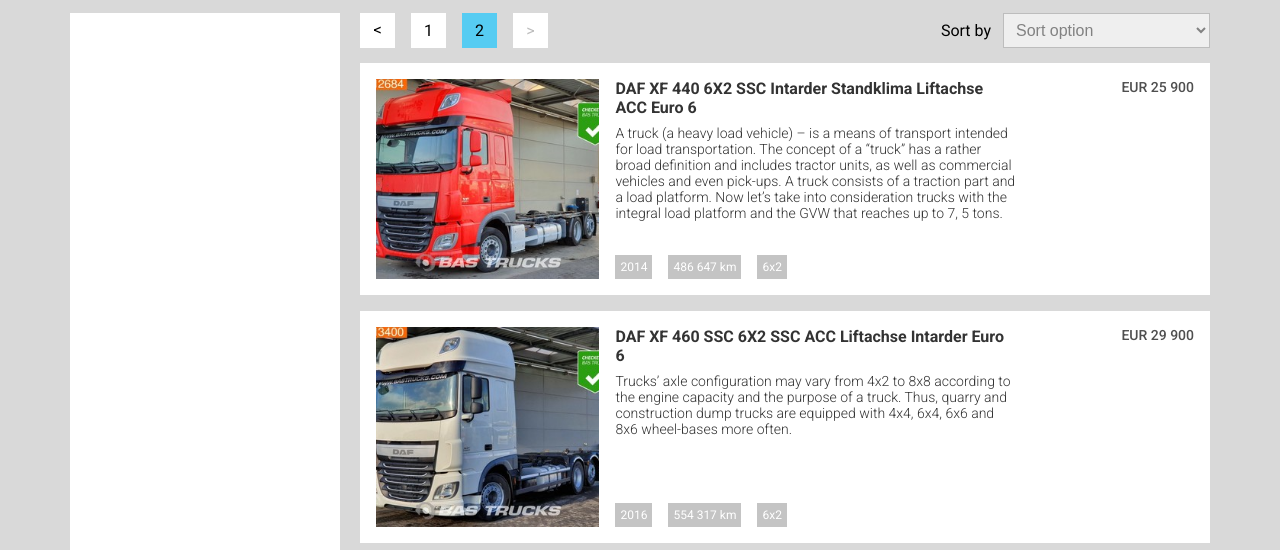
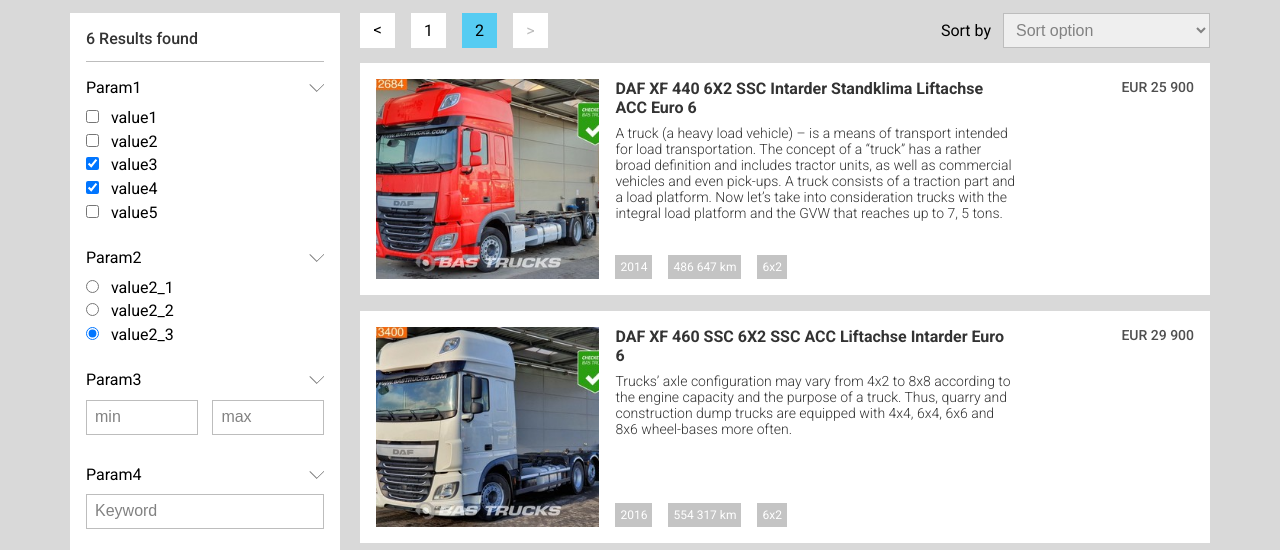
Before and after one commit to Seaboard191743/webm-trucks, a website built with webpack: page src/index.html in a window 1280 px wide. Shown: the part 250-800 px from the top of the page. Built offline with nearby package versions, Linux system fonts and the light colour scheme.

Commit message:
feat: improve styles

```diff
--- a/src/index.html
+++ b/src/index.html
@@ -24,7 +24,65 @@
             <h2>Heading Level 1</h2>
         </div>
         <div class="main__container">
-            <div class="result main__result"></div>
+            <div class="result main__result">
+                <div class="result__title"></div>
+                <form class="result__form">
+                    <div class="param">
+                        <div class="param__head">
+                            <span>Param1</span>
+                            <img class="dropdown" src="../images/icons/dropdown_Arrow.svg" alt="arrow">
+                        </div>
+                        <div class="param__body param__checkbox">
+                            <input type="checkbox" class="box" id="val1">
+                            <label for="val1">value1</label><br>
+                            <input type="checkbox" class="box" id="val2">
+                            <label for="val2">value2</label><br>
+                            <input type="checkbox" class="box" id="val3" checked>
+                            <label for="val3">value3</label><br>
+                            <input type="checkbox" class="box" id="val4" checked>
+                            <label for="val3">value4</label><br>
+                            <input type="checkbox" class="box" id="val5">
+                            <label for="val5">value5</label><br>
+                        </div>
+                    </div>
+                    <div class="param">
+                        <div class="param__head">
+                            <span>Param2</span>
+                            <img class="dropdown" src="../images/icons/dropdown_Arrow.svg" alt="arrow">
+                        </div>
+                        <div class="param__body">
+                            <input type="radio" id="radio-val1" name="param2" value="rval1">
+                            <label for="radio-val1">value2_1</label><br>
+                            <input type="radio" id="radio-val2" name="param2" value="rval2">
+                            <label for="radio-val2">value2_2</label><br>
+                            <input type="radio" id="radio-val3" name="param2" value="rval3" checked>
+                            <label for="radio-val3">value2_3</label><br>
+                        </div>
+                    </div>
+                    <div>
+                        <div class="param">
+                            <div class="param__head">
+                                <span>Param3</span>
+                                <img class="dropdown" src="../images/icons/dropdown_Arrow.svg" alt="arrow">
+                            </div>
+                            <div class="param__body param__body--flex">
+                                <input class="param__value" name="minvalue" placeholder="min">
+                                <input class="param__value maxvalue" name="maxvalue" placeholder="max">
+                            </div>
+                        </div>
+                        <div class="param">
+                            <div class="param__head">
+                                <span>Param4</span>
+                                <img class="dropdown" src="../images/icons/dropdown_Arrow.svg" alt="arrow">
+                            </div>
+                            <div class="param__body">
+                                <input class="param__value keyword" name="keyword" placeholder="Keyword">
+                            </div>
+                        </div>
+                    </div>
+                    <button class="btn">Search</button>
+                </form>
+            </div>
             <div class="productList main__productList">
                 <div class="productList__header">
                     <div class="pagination">
@@ -56,20 +114,28 @@
                     </div>
                 </div>
                 <p class="productList__desc">
-                    Lorem, ipsum dolor sit amet consectetur adipisicing elit. Amet quos ullam atque accusantium ratione
-                    molestias soluta, provident nobis, assumenda dolorum voluptas incidunt inventore quia reiciendis
-                    quis? Quis quo molestias repellat? Lorem ipsum, dolor sit amet consectetur adipisicing elit.
-                    Assumenda et at eveniet! Fugiat velit unde necessitatibus? Debitis illo vero aut. Iusto dolores,
+                    Lorem, ipsum dolor sit amet consectetur adipisicing elit. Amet quos ullam atque
+                    accusantium ratione
+                    molestias soluta, provident nobis, assumenda dolorum voluptas incidunt inventore quia
+                    reiciendis
+                    quis? Quis quo molestias repellat? Lorem ipsum, dolor sit amet consectetur adipisicing
+                    elit.
+                    Assumenda et at eveniet! Fugiat velit unde necessitatibus? Debitis illo vero aut. Iusto
+                    dolores,
                     cupiditate error expedita veniam laborum repudiandae aspernatur eos?
                 </p>
                 <p class="productList__desc">
-                    Lorem, ipsum dolor sit amet consectetur adipisicing elit. Amet quos ullam atque accusantium ratione
-                    molestias soluta, link provident nobis, assumenda dolorum voluptas incidunt inventore quia
+                    Lorem, ipsum dolor sit amet consectetur adipisicing elit. Amet quos ullam atque
+                    accusantium ratione
+                    molestias soluta, link provident nobis, assumenda dolorum voluptas incidunt inventore
+                    quia
                     reiciendis quis? Quis quo molestias repellat?
                 </p>
                 <p class="productList__desc">
-                    Iste, aliquid ducimus! Delectus in nisi quaerat temporibus blanditiis, molestias deleniti ea illum
-                    laudantium numquam. Laborum vero eligendi minus recusandae culpa sequi exercitationem iusto, ipsum
+                    Iste, aliquid ducimus! Delectus in nisi quaerat temporibus blanditiis, molestias
+                    deleniti ea illum
+                    laudantium numquam. Laborum vero eligendi minus recusandae culpa sequi exercitationem
+                    iusto, ipsum
                     sed suscipit fuga molestias veritatis!
                 </p>
             </div>
--- a/src/index.js
+++ b/src/index.js
@@ -3,6 +3,8 @@
 import { createMenu } from "./js/components/menu";
 import { createSubMenu } from "./js/components/subMenu";
 import { createProductItem } from "./js/components/productList";
+import { setResValues } from "./js/components/result";
 createMenu();
 createSubMenu();
 createProductItem();
+setResValues();
--- /dev/null
+++ b/src/js/components/result.js
@@ -0,0 +1,12 @@
+import { resTitle, dropdown } from "../constants";
+import data from "../../data.json";
+
+export const setResValues = () => {
+  const { stock } = data;
+  resTitle.innerText = `${stock.length} Results found`;
+  dropdown.forEach((item, i) =>
+    item.addEventListener("click", () => {
+      item.classList.toggle("dropdown--active");
+    })
+  );
+};
--- a/src/js/constants.js
+++ b/src/js/constants.js
@@ -3,3 +3,7 @@
 export const sub_menu = nav.querySelector(".nav__subMenu");
 export const productList = document.querySelector(".productList");
 export const productList_body = productList.querySelector(".productList__body");
+export const result = document.querySelector(".result");
+export const resTitle = result.querySelector(".result__title");
+export const dropdown = result.querySelectorAll(".dropdown");
+export const param_body = result.querySelectorAll(".param__body");
--- a/src/scss/_header.scss
+++ b/src/scss/_header.scss
@@ -32,7 +32,12 @@
   margin-right: 2rem;
   text-transform: capitalize;
 }
-
+.menu__item, .subMenu__item {
+  transition: color .3s;
+}
+.menu__item:hover, .subMenu__item:hover {
+  color: $primaryLinkColor;
+}
 @media (max-width: 400px) {
   .nav__menu {
     height: 150px;
--- a/src/scss/_preload.scss
+++ b/src/scss/_preload.scss
@@ -19,9 +19,9 @@
   justify-content: $justify;
   align-items: $align;
 }
-@mixin btnStyles($btnWidth, $btnMargin, $btnBg) {
+@mixin btnStyles($btnWidth, $btnHeight, $btnBg) {
   padding: 0.6rem;
-  margin: $btnMargin;
+  height: $btnHeight;
   width: $btnWidth;
   border: none;
   background: $btnBg;
--- a/src/scss/_results.scss
+++ b/src/scss/_results.scss
@@ -3,9 +3,83 @@
   margin: 0 0 1rem 0;
   background: $primaryWhite;
   @media (max-width: 1140px) {
-    @include containerWidth(100%, 200px, _);
+    @include containerWidth(100%, auto, _);
+  }
+  &__title {
+    padding: 0 0 0.8rem;
+    margin: 0 0 0.7rem 0;
+    border-bottom: 1px solid $primaryBorderColor;
+    @include fontDecor(1rem, $primaryBlack, 500);
+  }
+  &__form {
+    @media (max-width: 1140px) {
+      display: flex;
+      flex-flow: row wrap;
+    }
   }
 }
 .main__result {
   padding: 1rem;
 }
+.param {
+  margin: 0 0 0.7rem 0;
+  &__head {
+    height: 30px;
+    @include flexStyles(_, space-between, center);
+  }
+  &__body {
+    padding: 0.3rem 0;
+    width: 240px;
+    background: $primaryWhite;
+    & input {
+      border: 1px solid $primaryBorderColor;
+      &:focus {
+        border-color: $blueLinkColor;
+        &::placeholder {
+          color: $primaryTextColor;
+        }
+      }
+      &::placeholder {
+        @include fontDecor(16px, #828282, _);
+      }
+    }
+    &--flex {
+      display: flex;
+    }
+    & > * {
+      margin: 0 0.5rem 0.55rem 0;
+    }
+  }
+  &__value {
+    @include containerWidth(112px, 35px, 0.5rem);
+  }
+}
+.keyword {
+  @include containerWidth(238px, 35px, 0.5rem);
+}
+.btn {
+  @include btnStyles(238px, 35px, $primaryLinkColor);
+  border: none;
+  text-transform: uppercase;
+  @media (max-width: 1140px) {
+    margin-left: auto;
+    margin-top: auto;
+  }
+}
+.btn:hover,
+.btn:active {
+  box-shadow: 0 3px 6px rgba(0, 0, 0, 0.25);
+}
+.maxvalue {
+  margin-left: 0.4rem;
+}
+.dropdown {
+  cursor: pointer;
+  transition: transform 0.3s;
+  @media (max-width: 1140px) {
+    display: none;
+  }
+  &--active {
+    transform: rotate(180deg);
+  }
+}
```
Also changed, not shown: images/icons/dropdown_Arrow.svg (added).
